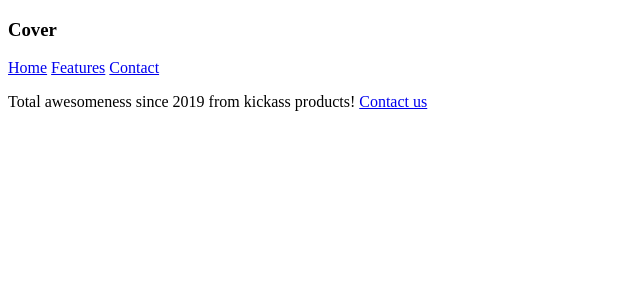
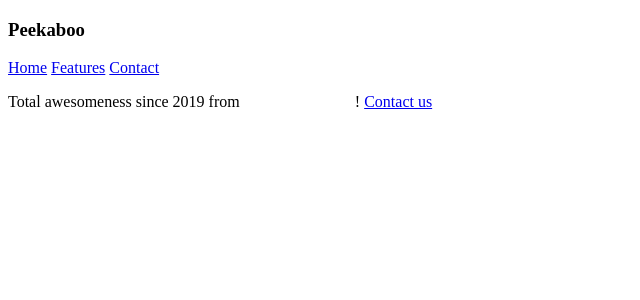
Before and after one commit to HeikTomi/symfony4, a Symfony app: template templates/base.html.twig in a window 1280 px wide. Shown: the top 300 px of the page, without its empty margins (0-640 px from the left). Run offline with Twig, Linux system fonts and the light colour scheme; the template is opened without the code that fills it, so the values that code supplies are empty; some libraries are stand-ins or nearby versions.

Commit message:
edited header and footer

```diff
--- a/templates/base.html.twig
+++ b/templates/base.html.twig
@@ -12,7 +12,7 @@
           <div class="cover-container d-flex h-100 p-3 mx-auto flex-column">
             <header class="masthead mb-auto">
               <div class="inner">
-                <h3 class="masthead-brand">Cover</h3>
+                <h3 class="masthead-brand">Peekaboo</h3>
                 <nav class="nav nav-masthead justify-content-center">
                   <a class="nav-link active" href="#">Home</a>
                   <a class="nav-link" href="#">Features</a>
@@ -25,7 +25,7 @@
 
           <footer class="mastfoot mt-auto">
             <div class="inner">
-              <p>Total awesomeness since 2019 from kickass products! <a href="#">Contact us</a></p>
+              <p>Total awesomeness since 2019 from <span style="color:white">#kickassProducts</span>! <a href="#">Contact us</a></p>
             </div>
           </footer>
       </div>
```
